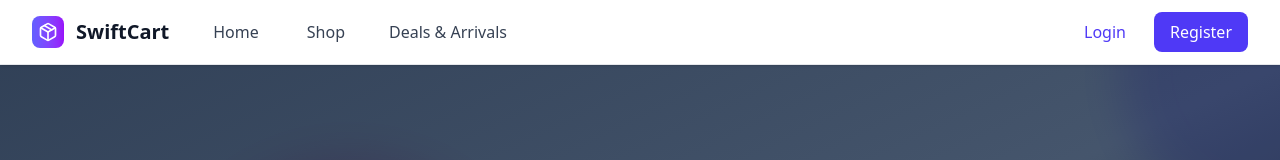
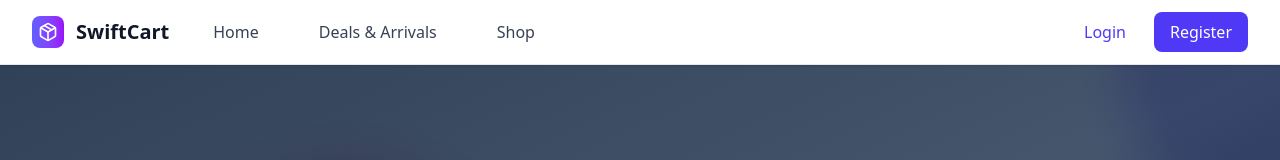
Before and after one commit to Ashutosh8709/E-commerce-Platform, a React (Vite) app in the folder frontend/: page / in a window 1280 px wide. Shown: the top 160 px of the page. Built offline with nearby package versions, Linux system fonts and the light colour scheme; no server answers.

Commit message:
feat: Revise Navbar to replace Shop link with improved NavLink for better styling and active state handling

```diff
--- a/frontend/src/components/Navbar/Navbar.jsx
+++ b/frontend/src/components/Navbar/Navbar.jsx
@@ -72,12 +72,6 @@ function Navbar() {
 								{" "}
 								Home
 							</NavLink>
-							<Link
-								to="/products	"
-								className="text-md font-medium text-gray-700 hover:text-indigo-600 transition-colors"
-							>
-								Shop
-							</Link>
 							<NavLink
 								to="/deals"
 								className={({
@@ -98,6 +92,27 @@ function Navbar() {
 							>
 								{" "}
 								Deals & Arrivals
+							</NavLink>
+							<NavLink
+								to="/products"
+								className={({
+									isActive,
+								}) =>
+									`block py-2 pr-4 pl-3 duration-200 ${
+										isActive
+											? "text-indigo-600"
+											: "text-gray-700"
+									}
+
+								"text-md
+								font-medium
+								text-gray-700
+								hover:text-indigo-600
+								transition-colors`
+								}
+							>
+								{" "}
+								Shop
 							</NavLink>
 						</nav>
 					</div>
```
